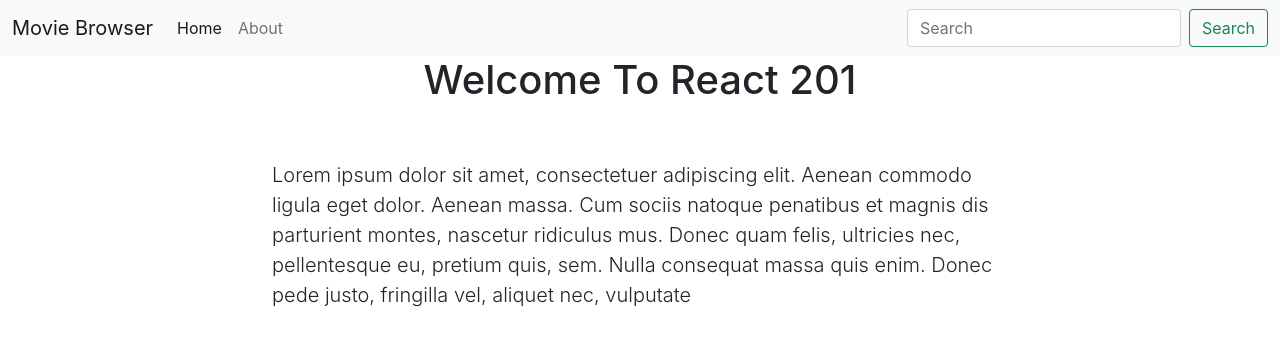
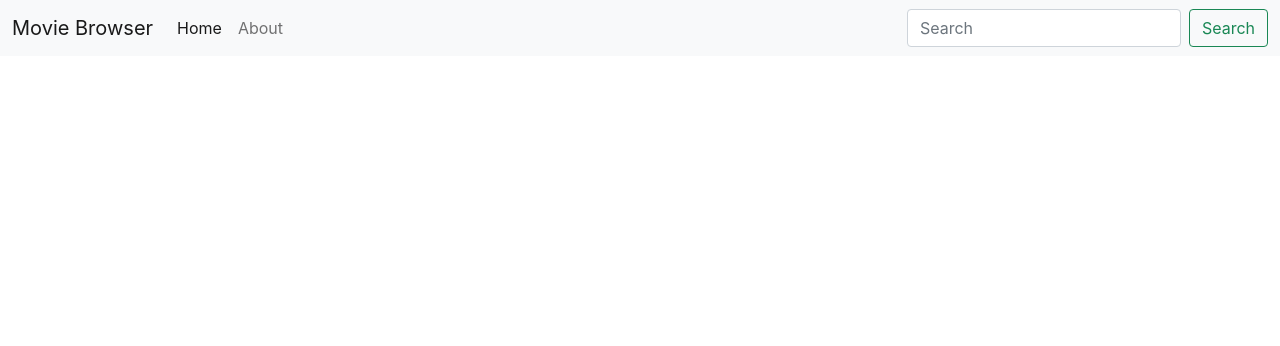
Before and after one commit to hichemmezemate/moviebrowser, a React (Create React App) app: page / in a window 1280 px wide. Shown: the top 346 px of the page. Built offline with nearby package versions, Linux system fonts and the light colour scheme; the HTML template or start-up script is replaced by a standard one.

Commit message:
fix routes

```diff
--- a/src/App.js
+++ b/src/App.js
@@ -32,10 +32,10 @@ function App() {
     <div>
       <Navbar searchText={searchText} setSearchText={setSearchText}/>
       <Routes>
-        <Route path="/"  element={<Home/>} />
-        <Route path="/about"  element={<AboutView/>} />
-        <Route path="/search" element={<SearchView keyword={searchText} searchResults={searchResults}/>} />
-        <Route path="/movies/:id" element={<MovieView/>}/>
+        <Route path="/moviebrowser/"  element={<Home/>} />
+        <Route path="/moviebrowser/about"  element={<AboutView/>} />
+        <Route path="/moviebrowser/search" element={<SearchView keyword={searchText} searchResults={searchResults}/>} />
+        <Route path="/moviebrowser/movies/:id" element={<MovieView/>}/>
       </Routes>
     </div>
   );
```
